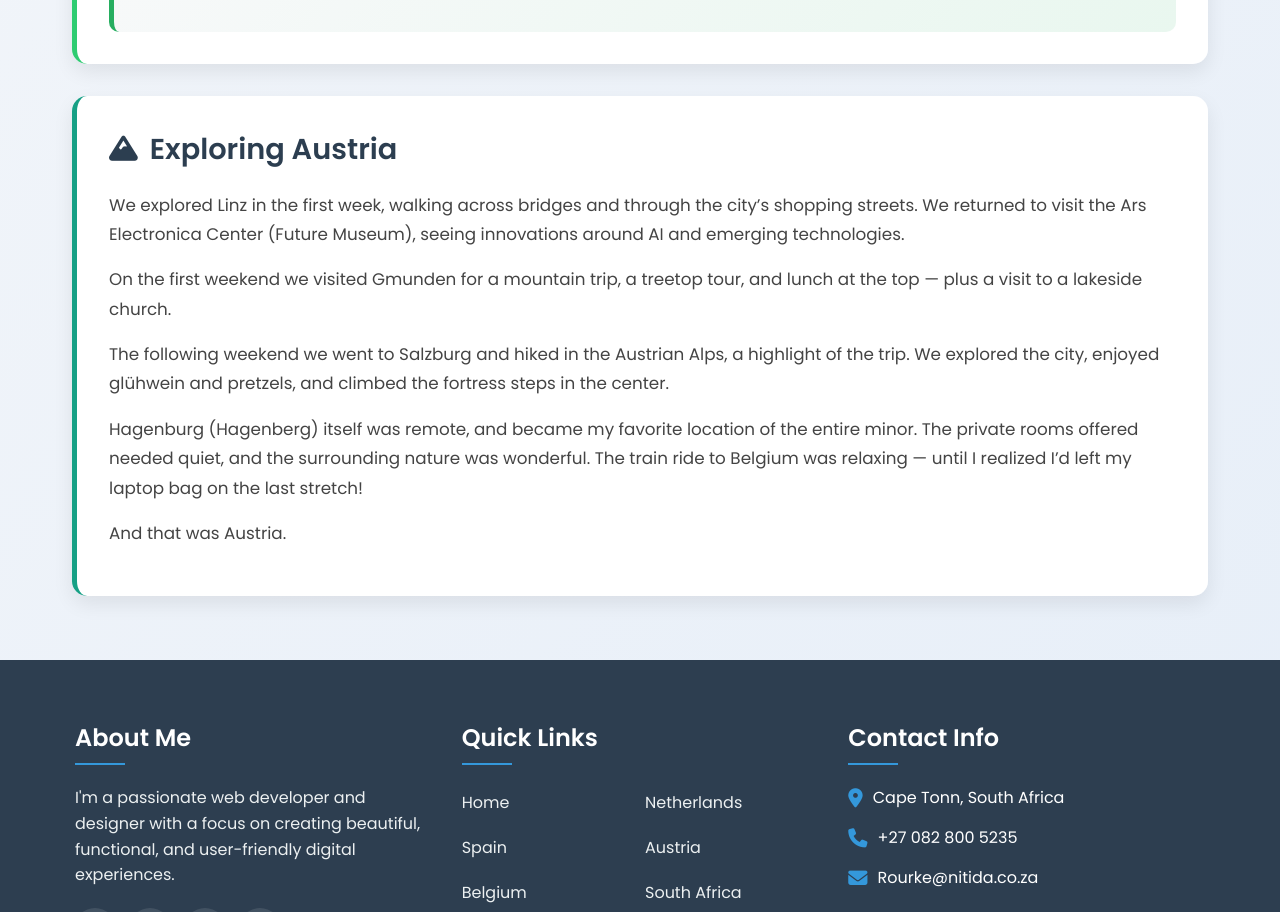
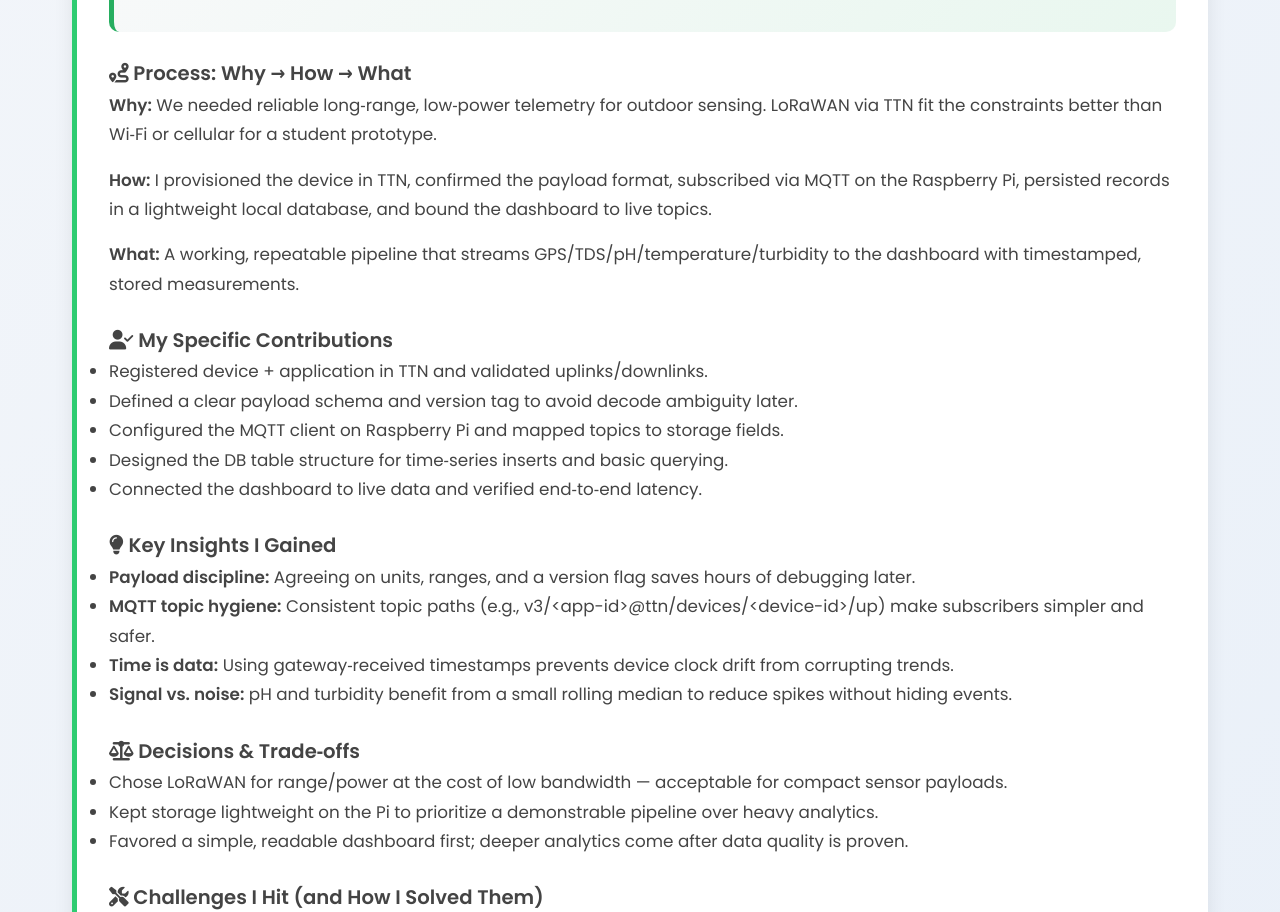
Before and after one commit to RourkeV/portfolio-website, a website: page hagenburg.html in a window 1280 px wide. Shown: the part 1076-1988 px from the top of the page. Drawn offline with nearby package versions, Linux system fonts and the light colour scheme.

Commit message:
changing content

```diff
--- a/hagenburg.html
+++ b/hagenburg.html
@@ -51,6 +51,47 @@
                 <div class="highlight-box">
                     <p>Outcome: a complete pipeline — LoRaWAN device → Gateway → TTN → Raspberry Pi (MQTT) → Database → Front‑end dashboard — demonstrated during our final presentation.</p>
                 </div>
+
+                <h3 style="margin-top:1.5rem"><i class="fas fa-route"></i> Process: Why → How → What</h3>
+                <p><strong>Why:</strong> We needed reliable long‑range, low‑power telemetry for outdoor sensing. LoRaWAN via TTN fit the constraints better than Wi‑Fi or cellular for a student prototype.</p>
+                <p><strong>How:</strong> I provisioned the device in TTN, confirmed the payload format, subscribed via MQTT on the Raspberry Pi, persisted records in a lightweight local database, and bound the dashboard to live topics.</p>
+                <p><strong>What:</strong> A working, repeatable pipeline that streams GPS/TDS/pH/temperature/turbidity to the dashboard with timestamped, stored measurements.</p>
+
+                <h3 style="margin-top:1.5rem"><i class="fas fa-user-check"></i> My Specific Contributions</h3>
+                <ul>
+                    <li>Registered device + application in TTN and validated uplinks/downlinks.</li>
+                    <li>Defined a clear payload schema and version tag to avoid decode ambiguity later.</li>
+                    <li>Configured the MQTT client on Raspberry Pi and mapped topics to storage fields.</li>
+                    <li>Designed the DB table structure for time‑series inserts and basic querying.</li>
+                    <li>Connected the dashboard to live data and verified end‑to‑end latency.</li>
+                </ul>
+
+                <h3 style="margin-top:1.5rem"><i class="fas fa-lightbulb"></i> Key Insights I Gained</h3>
+                <ul>
+                    <li><strong>Payload discipline:</strong> Agreeing on units, ranges, and a version flag saves hours of debugging later.</li>
+                    <li><strong>MQTT topic hygiene:</strong> Consistent topic paths (e.g., <code>v3/&lt;app-id&gt;@ttn/devices/&lt;device-id&gt;/up</code>) make subscribers simpler and safer.</li>
+                    <li><strong>Time is data:</strong> Using gateway‑received timestamps prevents device clock drift from corrupting trends.</li>
+                    <li><strong>Signal vs. noise:</strong> pH and turbidity benefit from a small rolling median to reduce spikes without hiding events.</li>
+                </ul>
+
+                <h3 style="margin-top:1.5rem"><i class="fas fa-balance-scale"></i> Decisions & Trade‑offs</h3>
+                <ul>
+                    <li>Chose LoRaWAN for range/power at the cost of low bandwidth — acceptable for compact sensor payloads.</li>
+                    <li>Kept storage lightweight on the Pi to prioritize a demonstrable pipeline over heavy analytics.</li>
+                    <li>Favored a simple, readable dashboard first; deeper analytics come after data quality is proven.</li>
+                </ul>
+
+                <h3 style="margin-top:1.5rem"><i class="fas fa-tools"></i> Challenges I Hit (and How I Solved Them)</h3>
+                <ul>
+                    <li><strong>Topic mismatch:</strong> Initial MQTT subscription missed messages; fixed by matching TTN v3 topic format and application ID.</li>
+                    <li><strong>Decode errors:</strong> Byte/hex confusion created wrong TDS values; standardized the decoder and documented units.</li>
+                    <li><strong>Noisy readings:</strong> Implemented a small rolling window filter and added sensor warm‑up time before logging.</li>
+                </ul>
+
+                <div class="highlight-box">
+                    <p><strong>Next Steps:</strong> add payload versioning in metadata, per‑sensor calibration records, battery/health telemetry, and alerts for out‑of‑range values. Containerize the Pi services to make deployments reproducible.</p>
+                </div>
+                <p style="margin-top:1rem"><em>Personal note:</em> I stayed intentionally curious — asking many questions to clarify requirements and to help my peers unblock. I’ll continue documenting my “why → how → what” so the process is as visible as the result.</p>
             </div>
         </div>
 
```
